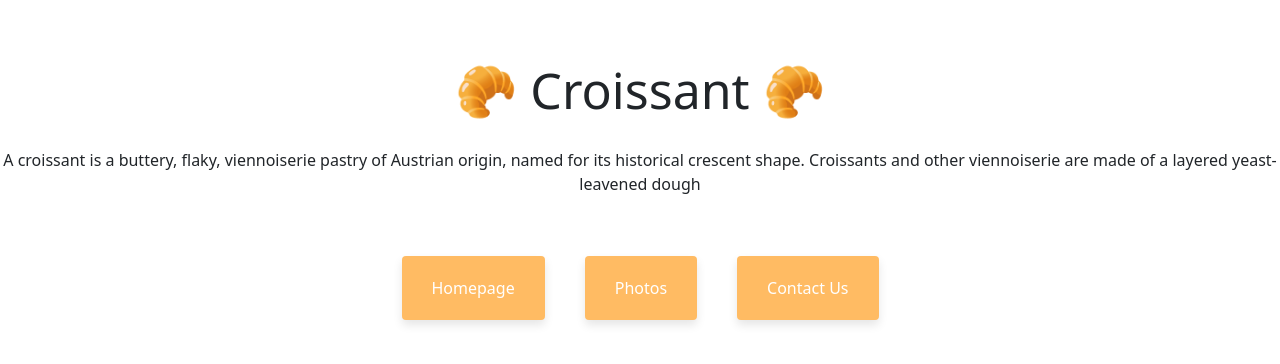
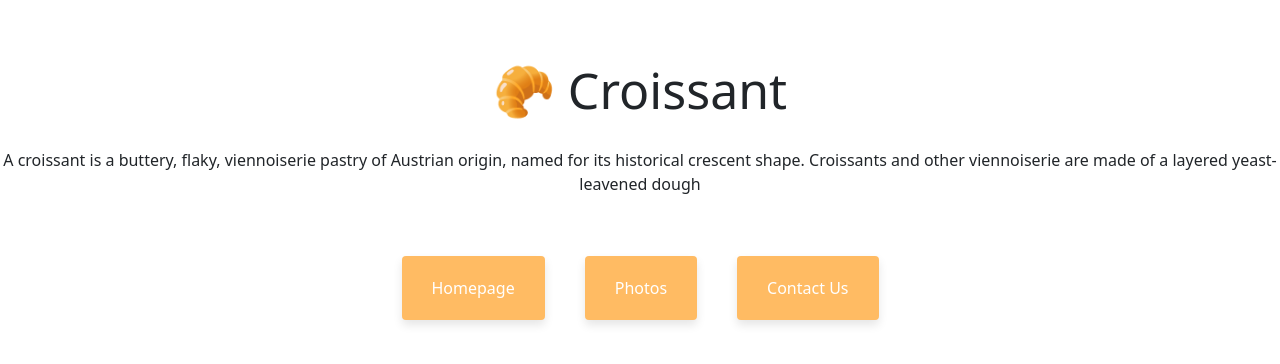
Before and after one commit to annelisedomingz/Croissant, a plain HTML site: page index.html in a window 1280 px wide. Drawn offline with nearby package versions, Linux system fonts and the light colour scheme.

Commit message:
Create Project

```diff
--- a/index.html
+++ b/index.html
@@ -15,7 +15,7 @@
     <title>Document</title>
   </head>
   <body>
-    <h1>🥐 Croissant 🥐</h1>
+    <h1>🥐 Croissant</h1>
     <p>
       A croissant is a buttery, flaky, viennoiserie pastry of Austrian origin,
       named for its historical crescent shape. Croissants and other viennoiserie
```
